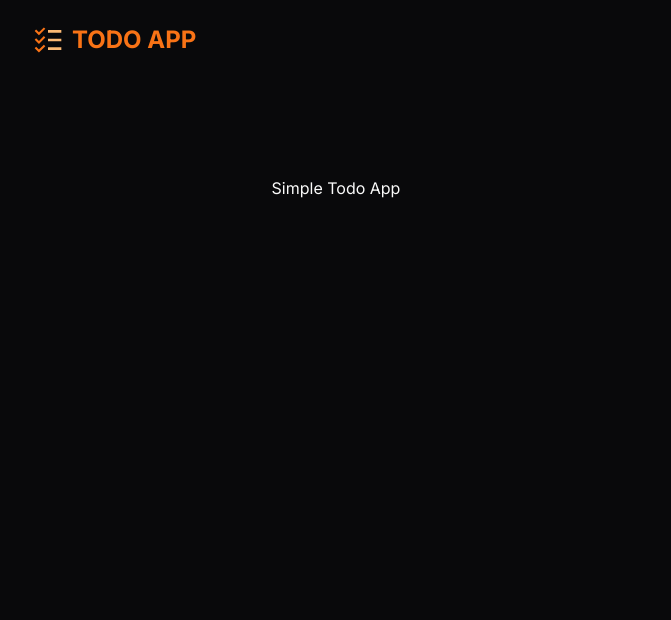
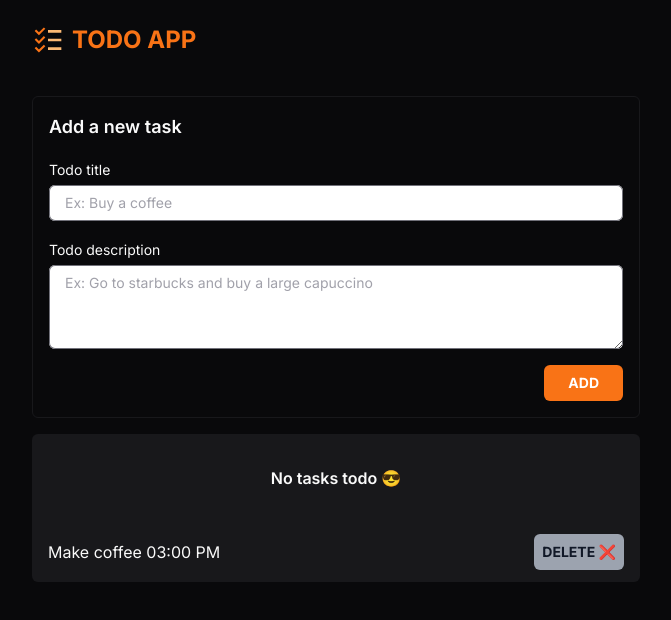
Before and after one commit to nailtonoliveira/simple-todo-app, a Next.js app: page / in a window 1280 px wide. Shown: the top 620 px of the page, without its empty margins (304-975 px from the left). Built offline with nearby package versions, Linux system fonts and the light colour scheme; no server answers.

Commit message:
feat: add initial todo page and isolated some components

```diff
--- a/messages/en.json
+++ b/messages/en.json
@@ -1,5 +1,16 @@
 {
   "TodoPage": {
-    "title": "Simple Todo App"
+    "title": "Simple Todo App",
+    "FormAdd": {
+      "header": "Add a new task",
+      "titleFieldLabel": "Todo title",
+      "titleFieldPlaceholder": "Ex: Buy a coffee",
+      "descriptionFieldLabel": "Todo description",
+      "descriptionFieldPlaceholder": "Ex: Go to starbucks and buy a large capuccino"
+    },
+    "emptyList": "No tasks todo 😎",
+    "TodoItems": {
+      "deleteBtnLabel": "Delete ❌"
+    }
   }
 }
--- a/messages/pt.json
+++ b/messages/pt.json
@@ -1,5 +1,13 @@
 {
   "TodoPage": {
-    "title": "App Lista de tarefas Simples"
+    "title": "App Lista de tarefas Simples",
+    "FormAdd": {
+      "header": "Adicionar nova tarefa",
+      "titleField": "Título da tarefa",
+      "titleFieldPlaceholder": "Ex: Comprar um café",
+      "descriptionField": "Description da tarefa",
+      "descriptionFieldPlaceholder": "Ex: Ir ao Starbucks e comprar um capuccino grande"
+    },
+    "emptyList": "Sem tarefas para fazer 😎"
   }
 }
--- a/src/app/page.tsx
+++ b/src/app/page.tsx
@@ -1,11 +1,61 @@
 import { useTranslations } from "next-intl";
+
+import { Input, Label, Textarea } from "@/components";
 
 export default function Home() {
   const t = useTranslations("TodoPage");
 
   return (
-    <main className="flex min-h-screen flex-col items-center justify-between p-24">
-      <h1>{t("title")}</h1>
-    </main>
+    <div className="max-w-screen-sm mx-auto p-4 flex flex-col gap-4">
+      <form className="flex flex-col gap-4 border rounded-md p-4 border-zinc-900">
+        <h4 className="text-lg font-semibold">{t("FormAdd.header")}</h4>
+
+        <div>
+          <Label htmlFor="addTodoTitleField">
+            {t("FormAdd.titleFieldLabel")}
+          </Label>
+
+          <Input
+            id="addTodoTitleField"
+            className="w-full mt-1"
+            placeholder={t("FormAdd.titleFieldPlaceholder")}
+            type="text"
+          />
+        </div>
+
+        <div>
+          <Label htmlFor="addTodoDescriptionField">
+            {t("FormAdd.descriptionFieldLabel")}
+          </Label>
+
+          <Textarea
+            id="addTodoDescriptionField"
+            className="w-full mt-1"
+            placeholder={t("FormAdd.descriptionFieldPlaceholder")}
+            rows={3}
+          />
+        </div>
+
+        <button className="self-end text-sm font-bold leading-6 uppercase grow-0 basis-auto border-0 py-1.5 px-6 bg-orange-500 rounded-md text-white hover:bg-orange-700 transition-colors ease-in-out duration-300">
+          Add
+        </button>
+      </form>
+
+      <div className="bg-zinc-900 px-4 rounded-md">
+        <p className="w-full text-center px-4 py-8 font-semibold">
+          {t("emptyList")}
+        </p>
+
+        <ul data-testid="todo-list">
+          <li className="flex items-center justify-between gap-4 py-3 [&:not(:first-child)]:border-t border-gray-700">
+            <span>Make coffee 03:00 PM</span>
+
+            <button className="text-sm font-bold leading-6 uppercase border-0 py-1.5 px-2 bg-gray-400 rounded-md text-gray-900 hover:bg-gray-300 transition-colors ease-in-out duration-300">
+              {t("TodoItems.deleteBtnLabel")}
+            </button>
+          </li>
+        </ul>
+      </div>
+    </div>
   );
 }
--- /dev/null
+++ b/src/components/Input/Input.tsx
@@ -0,0 +1,25 @@
+export interface InputProps
+  extends React.InputHTMLAttributes<HTMLInputElement> {}
+
+export default function Input({ className, ...props }: InputProps) {
+  const classes = [
+    "block",
+    "rounded-md",
+    "border-0",
+    "py-1.5",
+    "px-4",
+    "text-sm",
+    "leading-6",
+    "text-zinc-900",
+    "placeholder:text-zinc-400",
+    "ring-1",
+    "ring-inset",
+    "ring-zinc-500",
+    "focus:ring-2",
+    "focus:ring-inset",
+    "focus:ring-orange-600",
+    "focus:outline-none",
+  ];
+
+  return <input className={[...classes, className].join(" ")} {...props} />;
+}
--- /dev/null
+++ b/src/components/Label/Label.tsx
@@ -0,0 +1,12 @@
+export interface LabelProps
+  extends React.LabelHTMLAttributes<HTMLLabelElement> {}
+
+export default function Label({ className, children, ...props }: LabelProps) {
+  const classes = ["text-sm"];
+
+  return (
+    <label className={[...classes, className].join(" ")} {...props}>
+      {children}
+    </label>
+  );
+}
--- /dev/null
+++ b/src/components/Textarea/Textarea.tsx
@@ -0,0 +1,25 @@
+export interface TextareaProps
+  extends React.TextareaHTMLAttributes<HTMLTextAreaElement> {}
+
+export default function Textarea({ className, ...props }: TextareaProps) {
+  const classes = [
+    "block",
+    "rounded-md",
+    "border-0",
+    "py-1.5",
+    "px-4",
+    "text-sm",
+    "leading-6",
+    "text-zinc-900",
+    "placeholder:text-zinc-400",
+    "ring-1",
+    "ring-inset",
+    "ring-zinc-500",
+    "focus:ring-2",
+    "focus:ring-inset",
+    "focus:ring-orange-600",
+    "focus:outline-none",
+  ];
+
+  return <textarea className={[...classes, className].join(" ")} {...props} />;
+}
--- a/src/components/index.ts
+++ b/src/components/index.ts
@@ -1 +1,4 @@
 export { default as AppHeader } from "./AppHeader/AppHeader";
+export { default as Input } from "./Input/Input";
+export { default as Label } from "./Label/Label";
+export { default as Textarea } from "./Textarea/Textarea";
```
